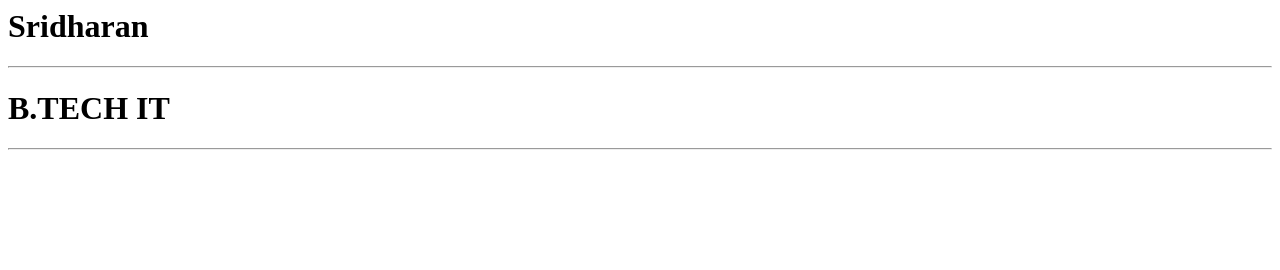
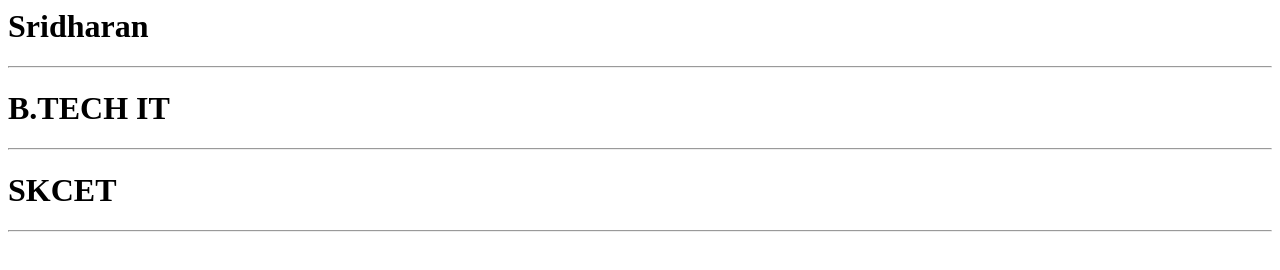
Before and after one commit to Sridharan-AR4/demorepo, a plain HTML site: page index.html in a window 1280 px wide. Drawn offline with Linux system fonts and the light colour scheme.

Commit message:
newcommit

```diff
--- a/index.html
+++ b/index.html
@@ -3,4 +3,6 @@
     <hr>
     <h1>B.TECH IT</h1>
     <hr>
+    <h1>SKCET</h1>
+    <hr>
 </html>
```
